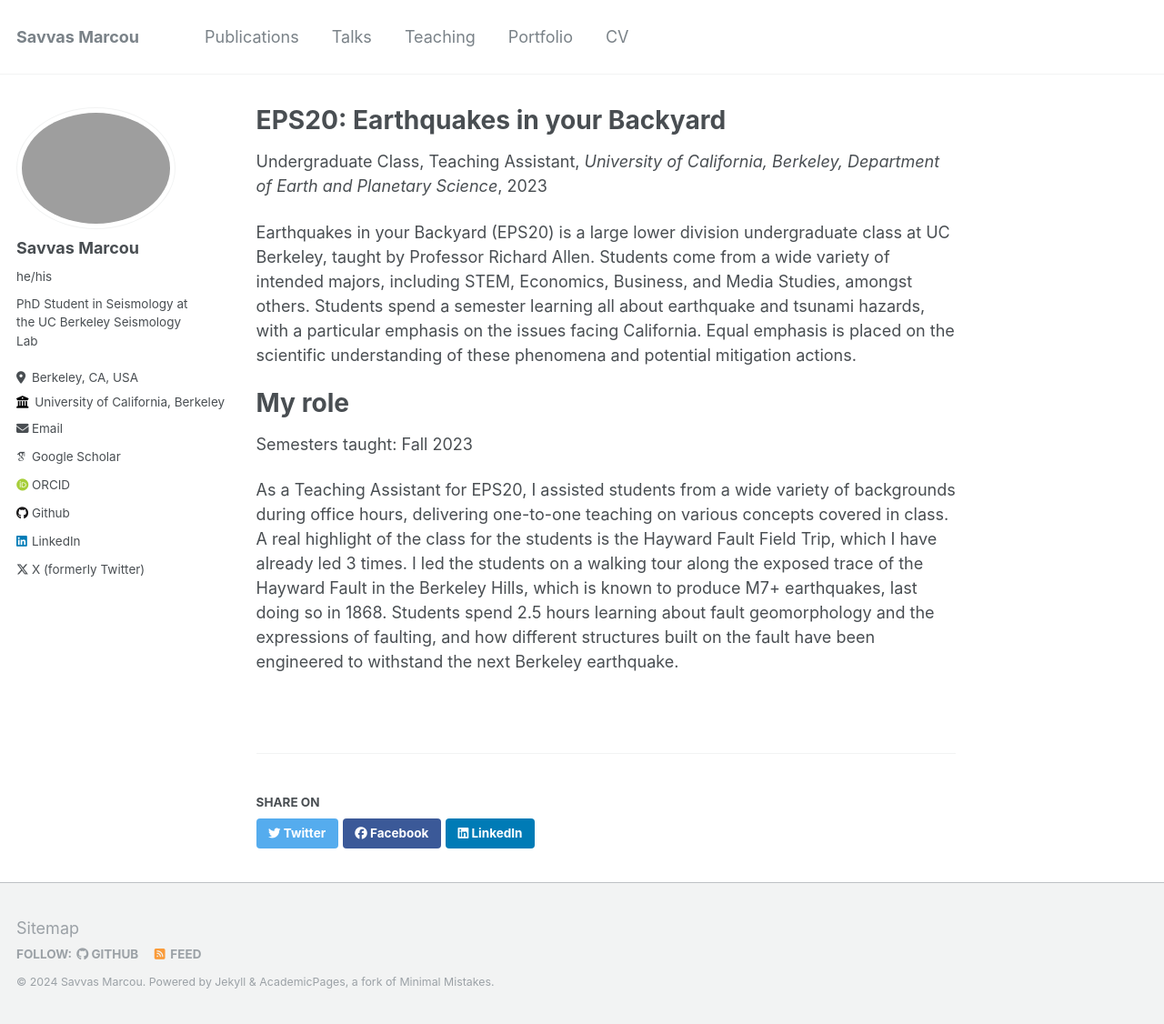
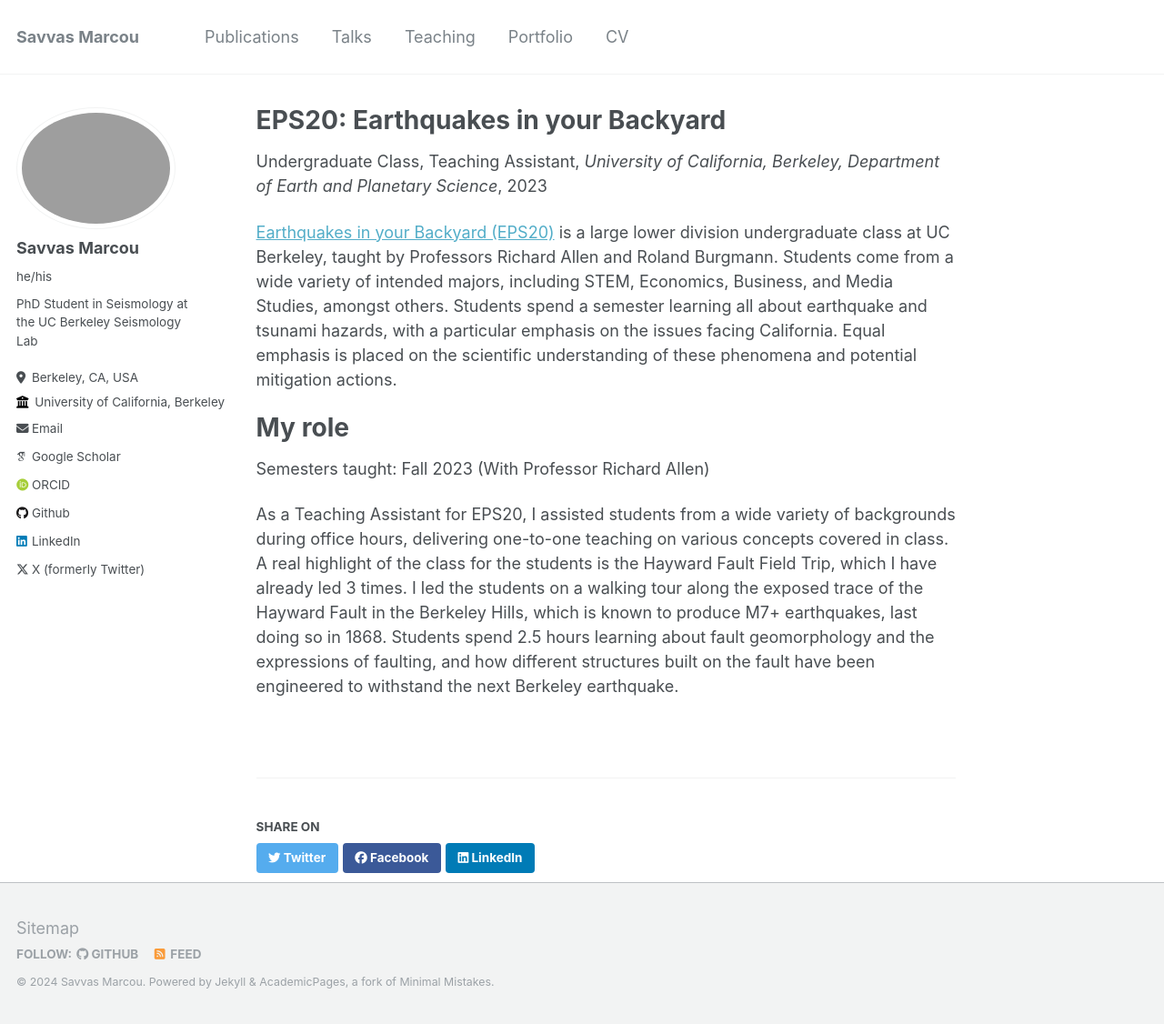
Before and after one commit to seismo-savi/seismo-savi.github.io, a Jekyll site: the page built from _teaching/2023-eps20.md, in a window 1280 px wide and 1126 px high. Shown: the whole window at 91% size. Built offline with Jekyll 4.4.1, drawn with Linux system fonts in a browser that asks for light colours; some web fonts are replaced.

Commit message:
Update 2023-eps20.md

```diff
--- a/_teaching/2023-eps20.md
+++ b/_teaching/2023-eps20.md
@@ -8,10 +8,10 @@ date: 2023-09-01
 location: "Berkeley, CA"
 ---
 
-Earthquakes in your Backyard (EPS20) is a large lower division undergraduate class at UC Berkeley, taught by Professor Richard Allen. Students come from a wide variety of intended majors, including STEM, Economics, Business, and Media Studies, amongst others. Students spend a semester learning all about earthquake and tsunami hazards, with a particular emphasis on the issues facing California. Equal emphasis is placed on the scientific understanding of these phenomena and potential mitigation actions.
+[Earthquakes in your Backyard (EPS20)](https://rallen.berkeley.edu/eps20/index.html) is a large lower division undergraduate class at UC Berkeley, taught by Professors Richard Allen and Roland Burgmann. Students come from a wide variety of intended majors, including STEM, Economics, Business, and Media Studies, amongst others. Students spend a semester learning all about earthquake and tsunami hazards, with a particular emphasis on the issues facing California. Equal emphasis is placed on the scientific understanding of these phenomena and potential mitigation actions.
 
 # My role
 
-Semesters taught: Fall 2023
+Semesters taught: Fall 2023 (With Professor Richard Allen)
 
 As a Teaching Assistant for EPS20, I assisted students from a wide variety of backgrounds during office hours, delivering one-to-one teaching on various concepts covered in class. A real highlight of the class for the students is the Hayward Fault Field Trip, which I have already led 3 times. I led the students on a walking tour along the exposed trace of the Hayward Fault in the Berkeley Hills, which is known to produce M7+ earthquakes, last doing so in 1868. Students spend 2.5 hours learning about fault geomorphology and the expressions of faulting, and how different structures built on the fault have been engineered to withstand the next Berkeley earthquake.
```
